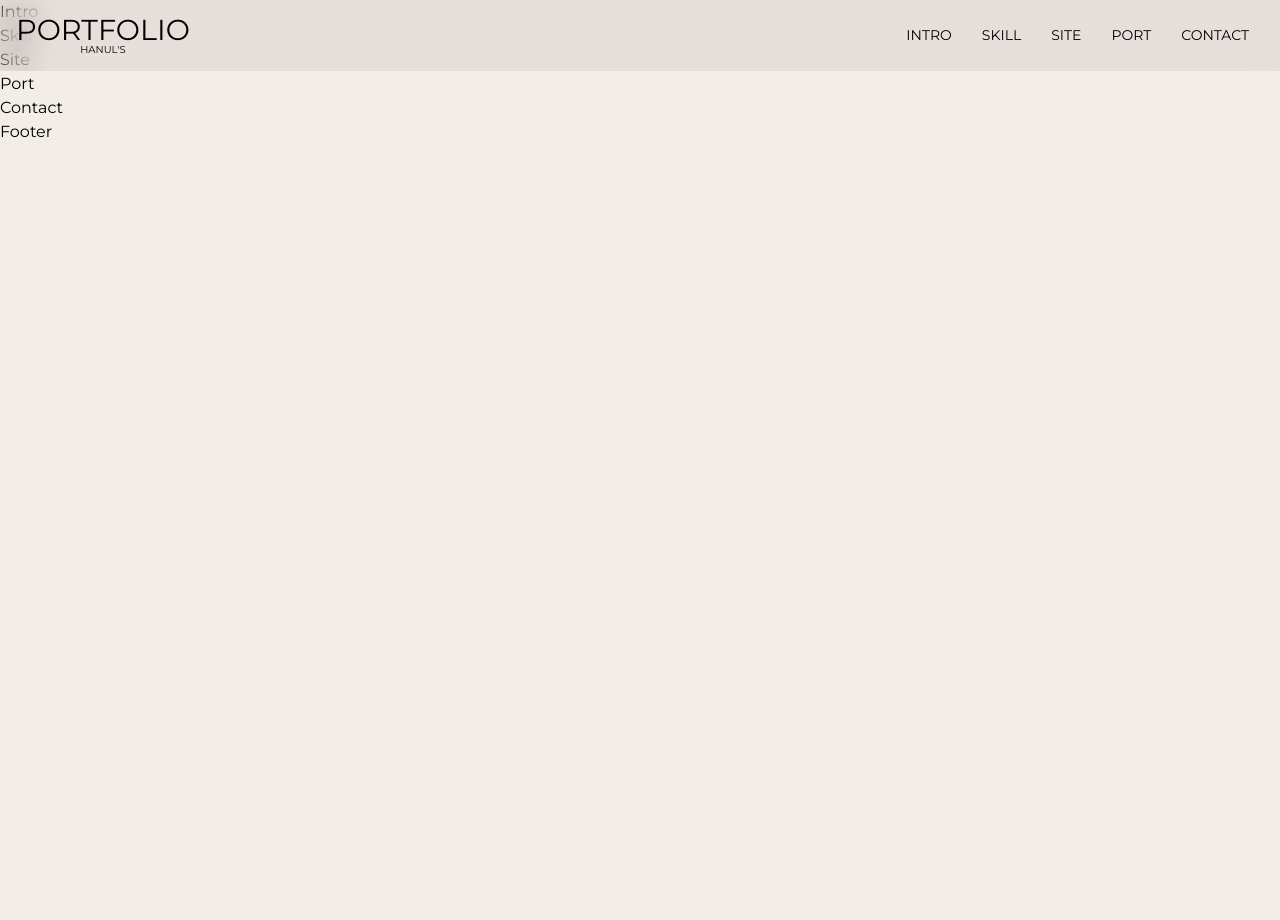
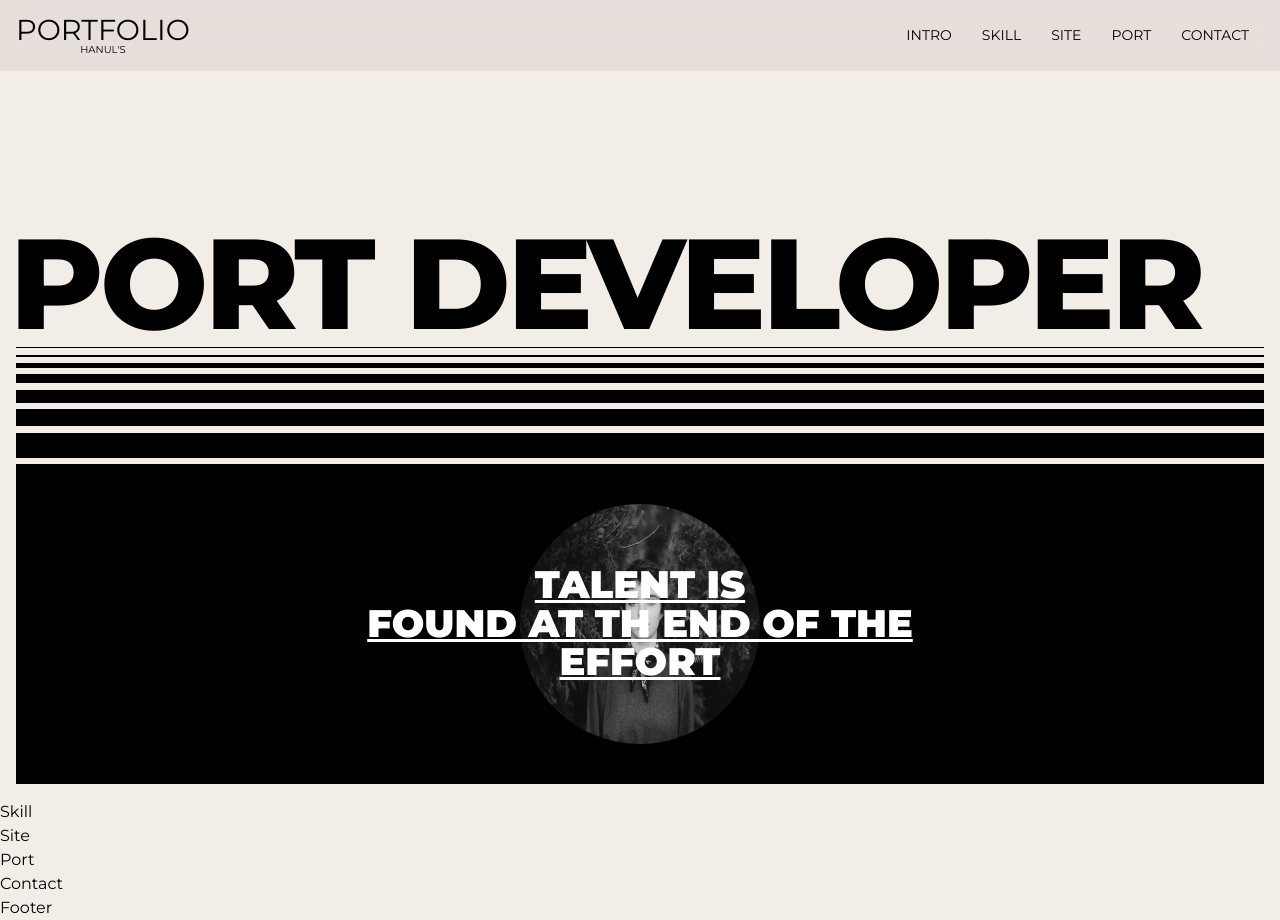
Before and after one commit to chu9400/port2023-next, a Next.js app: page / in a window 1280 px wide. Before the commit the page ends 800 px from the top, so only its background shows below. Built offline with nearby package versions, Linux system fonts and the light colour scheme; a small style sheet from the web is missing; a web font is replaced by a local one.

Commit message:
😍 인트로 완료

```diff
--- a/src/assets/scss/section/_intro.scss
+++ b/src/assets/scss/section/_intro.scss
@@ -0,0 +1,131 @@
+#intro{
+    height: 100vh;
+}
+
+.intro__inner {
+    width: 100%;
+    height: 100%;
+    display: flex;
+    align-items: flex-start;
+    justify-content: flex-end;
+    flex-direction: column;
+    padding: 16px;
+
+    @media (max-width:800px){
+        justify-content: center;
+    }
+
+    .intro__title {
+        font-size: 10vw;
+        text-transform: uppercase;
+        line-height: 1;
+        font-weight: 800;
+        white-space: nowrap; /* 개행 금지 */
+        text-indent: -0.5vw; /* 들여쓰기 */
+        letter-spacing: -0.3vw; /* 글자 사이 공백 줄이기 */
+
+        @media(max-width:320px) {
+            display: none;
+        }
+    }
+
+    .intro__text{
+        width: 100%;
+        height: 40vh;
+        background-color: var(--black);
+        color: var(--white);
+        display: flex;
+        align-items: center;
+        justify-content: center;
+        flex-direction: column;
+        position: relative;
+
+        .text {
+            font-size: 3vw;
+            text-transform: uppercase;
+            line-height: 1;
+            font-weight: 900;
+            text-decoration: underline;
+            /* position: relative; */
+            text-align: center;
+            z-index: 100;
+            transition: all 0.3s;
+            cursor: all-scroll;
+
+            @media(max-width:800px) {
+                font-size: 24px;
+            }
+        }
+
+        .img {
+            position: absolute;
+            left: 50%;
+            top: 50%;
+            transform: translate(-50%, -50%);
+            width: 30vh;
+            height: 30vh;
+
+            border-radius: 50%; /* 사진 동그랗게하기 */
+            overflow: hidden; /* 사진 동그랗게하기 */
+            filter: grayscale(100%); /* 사진 회색으로 */
+            transition: all 0.3s;
+
+            @media(max-width:800px) {
+                width: 20vh;
+                height: 20vh;
+            }
+
+        }
+
+        &:hover .text {
+            opacity: 0;
+        }
+
+        &:hover .img {
+            filter: grayscale(0);
+        }
+    }
+    .intro__lines{
+        width: 100%;
+
+        .line{
+            display: block;
+            width: 100%;
+            background-color: var(--black);
+            height: 1px;
+            margin-bottom: 0.5vw;
+
+            &:nth-child(1){ height: 1px;}
+            &:nth-child(2){ height: 2px;}
+            &:nth-child(3){ height: 5px;}
+            &:nth-child(4){ height: 9px;}
+            &:nth-child(5){ height: 13px;}
+            &:nth-child(6){ height: 17px;}
+            &:nth-child(7){ height: 25px;}
+        }
+
+        &.bottom { /* 모바일 화면에 표시 */
+            .line{
+                margin-top: 0.5vw;
+                margin-bottom: 0;
+                display: none;
+
+                @media (max-width:800px){
+                    display: block;
+                }
+
+                &:nth-child(1){ height: 25px;}
+                &:nth-child(2){ height: 17px;}
+                &:nth-child(3){ height: 13px;}
+                &:nth-child(4){ height: 9px;}
+                &:nth-child(5){ height: 5px;}
+                &:nth-child(6){ height: 2px;}
+                &:nth-child(7){ height: 1px;}
+
+            }
+
+        }
+    }
+
+
+}
--- a/src/components/Intro.jsx
+++ b/src/components/Intro.jsx
@@ -1,8 +1,50 @@
-import React from 'react'
+import React from "react";
+import Image from "next/image";
+import { introText } from "@/constants";
+
 
 const Intro = () => {
   return (
-    <div>Intro</div>
+    <section id="intro">
+      <div className="intro__inner">
+        <h2 className="intro__title">
+          {introText.title}
+        </h2>
+        <div className="intro__lines" aria-hidden="true">
+          <span className="line"></span>
+          <span className="line"></span>
+          <span className="line"></span>
+          <span className="line"></span>
+          <span className="line"></span>
+          <span className="line"></span>
+          <span className="line"></span>
+        </div>
+        <div className="intro__text">
+          <div className="text">
+            <div>{introText.desc[0]}</div>
+            <div>{introText.desc[1]}</div>
+            <div>{introText.desc[2]}</div>
+          </div>
+          <div className="img">
+            <Image
+              src={introText.img}
+              alt="내 사진"
+              width={300}
+              height={300}
+            />
+          </div>
+        </div>
+        <div className="intro__lines bottom" aria-hidden="true">
+          <span className="line"></span>
+          <span className="line"></span>
+          <span className="line"></span>
+          <span className="line"></span>
+          <span className="line"></span>
+          <span className="line"></span>
+          <span className="line"></span>
+        </div>
+      </div>
+    </section>
   )
 }
 
--- a/src/constants/index.js
+++ b/src/constants/index.js
@@ -1,3 +1,4 @@
+import about from "@/assets/img/about.jpg";
 import port01 from "@/assets/img/port01.jpg";
 import port02 from "@/assets/img/port02.jpg";
 import port03 from "@/assets/img/port03.jpg";
@@ -31,6 +32,7 @@
 export const introText = {
     title: "port developer",
     desc: ["talent is", "found at th end of the", "effort"],
+    img : about,
 }
 
 export const skillText = [
```
